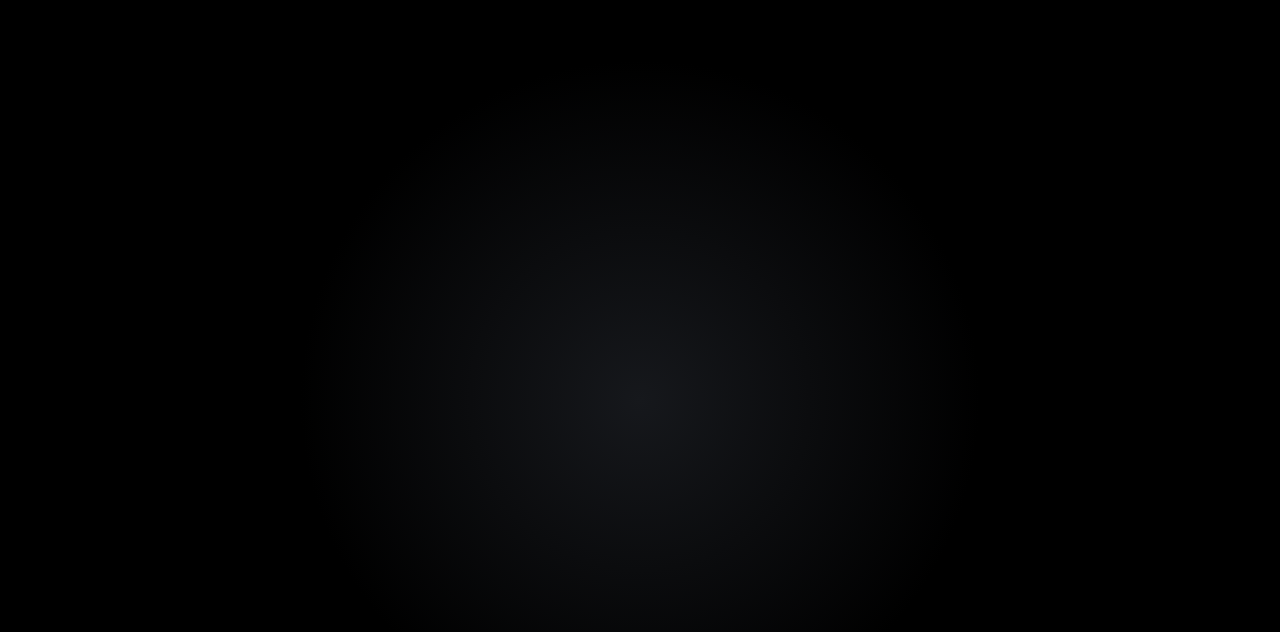
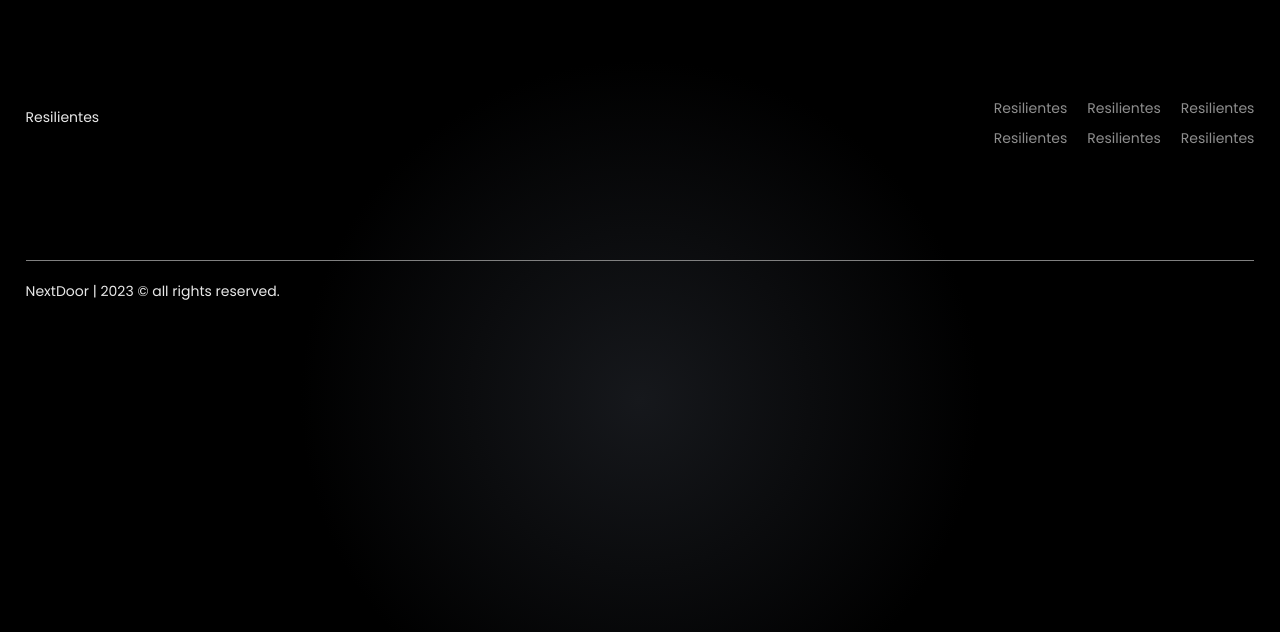
Before and after one commit to NextDoor95/PortfolioWeb, a Next.js app: page /components/footer/Footer in a window 1280 px wide. Shown: the top 632 px of the page. Built offline with nearby package versions, Linux system fonts and the light colour scheme.

Commit message:
Add: Footer, images, text, buttons

```diff
--- a/pages/components/about/_about.scss
+++ b/pages/components/about/_about.scss
@@ -1,7 +1,7 @@
 .about {
     height: 100vh;
     width: 100%;
-    margin-top: 12vh;
+    margin-top: 6vh;
     display: grid;
     grid-template-columns: repeat(2, 1fr);
     align-items: space-between;
@@ -12,7 +12,6 @@
     .profile {
         grid-template-columns: 1fr;
         text-align: center;
-        padding-top: 2%;
 
         .spline {
             display: flex;
@@ -26,22 +25,23 @@
             justify-content: center;
             margin-bottom: 15px;
             .button {
-                height: 50px;
-                width: 50px;
+                height: 40px;
+                width: 40px;
                 display: inline-flex;
                 align-items: center;
                 justify-content: center;
                 color: #fff;
-                font-size: 25px;
+                font-size: 20px;
                 display: flex;
                 align-items: center;
                 text-align: center;
-                margin: 10px 10px;
+                margin: 0 10px;
             }
         }
     }
 
     .description {
+        margin-top: 0vh;
         display: flex;
         align-items: center;
         justify-content: center;
--- a/pages/components/experience/Experience.jsx
+++ b/pages/components/experience/Experience.jsx
@@ -140,6 +140,7 @@ function Experience() {
                         </div>
                     </div>
                 ))}
+
             </div>
         </div>
     </section>
--- a/pages/components/experience/_experience.scss
+++ b/pages/components/experience/_experience.scss
@@ -8,7 +8,7 @@
         align-items: space-between;
         justify-content: space-between;
         gap: 4rem;
-        grid-template-columns: repeat(auto-fit, minmax(600px, auto));
+        grid-template-columns: repeat(auto-fit, minmax(500px, auto));
         .individualproject {
             align-items: center;
             grid-template-columns: 1fr;
@@ -29,17 +29,17 @@
             justify-content: center;
             margin-top: 15px;
             .button {
-                height: 50px;
-                width: 50px;
+                height: 40px;
+                width: 40px;
                 display: inline-flex;
                 align-items: center;
                 justify-content: center;
                 color: #fff;
-                font-size: 25px;
+                font-size: 20px;
                 display: flex;
                 align-items: center;
                 text-align: center;
-                margin: 10px 10px;
+                margin: 0 10px;
             }
         }
     }
--- a/pages/components/footer/Footer.jsx
+++ b/pages/components/footer/Footer.jsx
@@ -1,10 +1,77 @@
 import React from 'react'
+import Link from 'next/link'
 
 function Footer() {
+
+    const icons = [
+        {href: "https://www.linkedin.com/in/nextdoor-frontend/", classname: "fa-brands fa-linkedin-in"},
+        {href: "https://github.com/NextDoor95", classname: "fa-brands fa-github"},
+        {href: "https://twitter.com/NextDoor95", classname: "fa-brands fa-twitter"},
+    ]
+
     return (
         <section className="footer">
-            <div>
-                FoototerFooterFooterFooterFooterFooterFooterFooter
+            <div className="top">
+                <div className="left">
+                    <p>
+                        Resilientes<br/>
+                    </p>
+                </div>
+                <div className="right">
+
+                    <div className="col">
+                            <Link className="linkbutton" href="https://wa.me/message/FTVME456Q3PMI1" target="_blank" rel='noreferrer'>
+                                <p className="footer-btn">
+                                    Resilientes
+                                </p>
+                            </Link>
+                            <Link className="linkbutton" href="https://wa.me/message/FTVME456Q3PMI1" target="_blank" rel='noreferrer'>
+                                <p className="footer-btn">
+                                    Resilientes
+                                </p>
+                            </Link>
+                    </div>
+
+                    <div className="col">
+                            <Link className="linkbutton" href="https://wa.me/message/FTVME456Q3PMI1" target="_blank" rel='noreferrer'>
+                                <p className="footer-btn">
+                                    Resilientes
+                                </p>
+                            </Link>
+                            <Link className="linkbutton" href="https://wa.me/message/FTVME456Q3PMI1" target="_blank" rel='noreferrer'>
+                                <p className="footer-btn">
+                                    Resilientes
+                                </p>
+                            </Link>
+                    </div>
+
+                    <div className="col">
+                            <Link className="linkbutton" href="https://wa.me/message/FTVME456Q3PMI1" target="_blank" rel='noreferrer'>
+                                <p className="footer-btn">
+                                    Resilientes
+                                </p>
+                            </Link>
+                            <Link className="linkbutton" href="https://wa.me/message/FTVME456Q3PMI1" target="_blank" rel='noreferrer'>
+                                <p className="footer-btn">
+                                    Resilientes
+                                </p>
+                            </Link>
+                    </div>
+                </div>
+            </div>
+            <div className="bottom">
+                <div>
+                    <p>
+                        NextDoor | 2023 © all rights reserved.
+                    </p>
+                </div>
+                <div className="social">
+                    {icons.map((i) => (
+                        <Link className="button" key={i.href} href={i.href} target='_blank' rel='noreferrer'>
+                            <i className={i.classname}></i>
+                        </Link>
+                    ))}
+                </div>
             </div>
         </section>
     )
--- a/pages/components/footer/_footer.scss
+++ b/pages/components/footer/_footer.scss
@@ -1,5 +1,71 @@
 .footer {
-    height: 100vh;
-    width: 100%;
-    grid-template-columns: repeat(2, 1fr);
+	max-width: 1440px;
+	display: flex;
+	flex-direction: column;
+	gap: 32px;
+	text-align: center;
+	margin-top: 6vh;
+    .top {
+        display: flex;
+		flex-direction: row;
+		align-items: center;
+		justify-content: space-between;
+		gap: 24px;
+		height: 140px;
+		.left {
+			font-size: 14px;
+			line-height: 2.6rem;
+		}
+        .right {
+            display: flex;
+			flex-direction: column;
+			align-items: center;
+			gap: 20px;
+			flex-direction: row;
+			align-items: flex-start;
+			font-size: 14px;
+			line-height: 20px;
+            .col {
+                display: flex;
+				flex-direction: column;
+				.linkbutton {
+					margin-top: 10px;
+					p {
+						display: flex;
+						color: #8e8e8e;
+						&:hover {
+							color: rgba(139, 188, 238);
+						}
+					}
+				}
+
+            }
+        }
+    }
+	.bottom {
+		border-top: 1px solid gray;
+		padding: 20px 0;
+		margin-top: 40px;
+		display: flex;
+		justify-content: space-between;
+		font-size: 14px;
+		line-height: 20px;
+		&social {
+			display: flex;
+			justify-content: center;
+			gap: 24px;
+			@media (min-width: 900px) {
+				gap: 40px;
+			}
+
+			img {
+				filter: invert(1);
+				cursor: pointer;
+
+				&:hover {
+					filter: invert(0.8);
+				}
+			}
+		}
+	}
 }
--- a/pages/components/navbar/_navbar.scss
+++ b/pages/components/navbar/_navbar.scss
@@ -15,7 +15,7 @@
 	border-bottom: 0.25px solid rgba( 9, 43, 57, 0.6 );
 
 	.logo {
-		min-width: 200px;
+		min-width: 60px;
 		display: flex;
 		justify-content: center;
 		align-items: center;
@@ -52,12 +52,13 @@
 			border-radius: 250px;
 			cursor: pointer;
 			text-decoration: none;
-			border: 2px solid rgba( 245, 245, 245, 0.8 );
 			margin: 20px;
+			box-shadow:
+            inset -6px -6px 16px rgba( 55, 175, 101, 1 ),
+            inset 6px 6px 16px rgba( 9, 43, 57, 0.4 );
 			transition: all 0.1s ease-out;
 			&:hover {
-				background-color: rgba( 55, 175, 101, 0.3 );
-				border: 2px solid rgba( 55, 175, 101, 0.8 );
+				background-color: rgba( 55, 175, 101, 0.6 );
 			}
 			.bug {
 				padding-left: 8px;
--- a/styles/index.scss
+++ b/styles/index.scss
@@ -3,6 +3,7 @@
 @import 'pages/components/navbar/_navbar.scss';
 @import 'pages/components/about/_about.scss';
 @import 'pages/components/experience/_experience.scss';
+@import 'pages/components/footer/_footer.scss';
 
 * {
 	padding: 0;
@@ -12,8 +13,6 @@
 	font-family: 'Poppins', sans-serif;
 	text-decoration: none;
 }
-
-
 
 html {
 	height: 100%;
@@ -28,9 +27,12 @@ body {
     background-size: cover;
 }
 
+p {
+	color: #e8e8e8;
+}
+
 span {
 	color: rgba(139, 188, 238);
-	font-size: 18px;
 }
 
 .loader {
@@ -42,7 +44,7 @@ span {
 .button {
 	background-color:black;
 	padding: 0 12px;
-	color: #fff;
+	color: #e8e8e8;
 	font-family: 'Poppins';
 	font-weight: 500;
 	font-size: 16px;
@@ -74,6 +76,7 @@ span {
     box-shadow: -16px 16px 4px 0 rgba(0, 0, 0, 0.6 );
 	border-radius: 10px;
 	min-height: 34vh;
+	font-size: 14px;
 }
 
 .iconstack{
@@ -109,3 +112,65 @@ span {
     padding-left: 50%;
     top: 50%;
 }
+
+.toggle-switch {
+	position: relative;
+	width: 40px;
+	height: 20px;
+	--light: #d8dbe0;
+	--dark: #28292c;
+	--link: rgb(27, 129, 112);
+	--link-hover: rgb(24, 94, 82);
+}
+
+.switch-label {
+	position: absolute;
+	width: 100%;
+	height: 21.5px;
+	background-color: var(--dark);
+	border-radius: 25px;
+	cursor: pointer;
+	border: 2px solid var(--dark);
+}
+
+.checkbox {
+	position: absolute;
+	display: none;
+}
+
+.slider {
+	position: absolute;
+	width: 100%;
+	height: 100%;
+	border-radius: 25px;
+	-webkit-transition: 0.3s;
+	transition: 0.3s;
+}
+
+.checkbox:checked ~ .slider {
+	background-color: var(--light);
+}
+
+.slider::before {
+	content: "";
+	position: absolute;
+	top: 0px;
+	left: 1px;
+	width: 18px;
+	height: 18px;
+	border-radius: 50%;
+	-webkit-box-shadow: inset 12px -4px 0px 0px var(--light);
+	box-shadow: inset 6px -4px 0px 0px var(--light);
+	background-color: var(--dark);
+	-webkit-transition: 0.3s;
+	transition: 0.3s;
+}
+
+.checkbox:checked ~ .slider::before {
+	-webkit-transform: translateX(20px);
+	-ms-transform: translateX(20px);
+	transform: translateX(20px);
+	background-color: var(--dark);
+	-webkit-box-shadow: none;
+	box-shadow: none;
+}
```
Also changed, not shown: pages/components/about/About.jsx (+30 -13 lines), pages/components/navbar/Navbar.jsx (+10 -5 lines), pages/components/experience/projects.json (deleted), pages/components/navbar/notas.txt (deleted), 2 other files (tests, documents, lock files or other folders).
